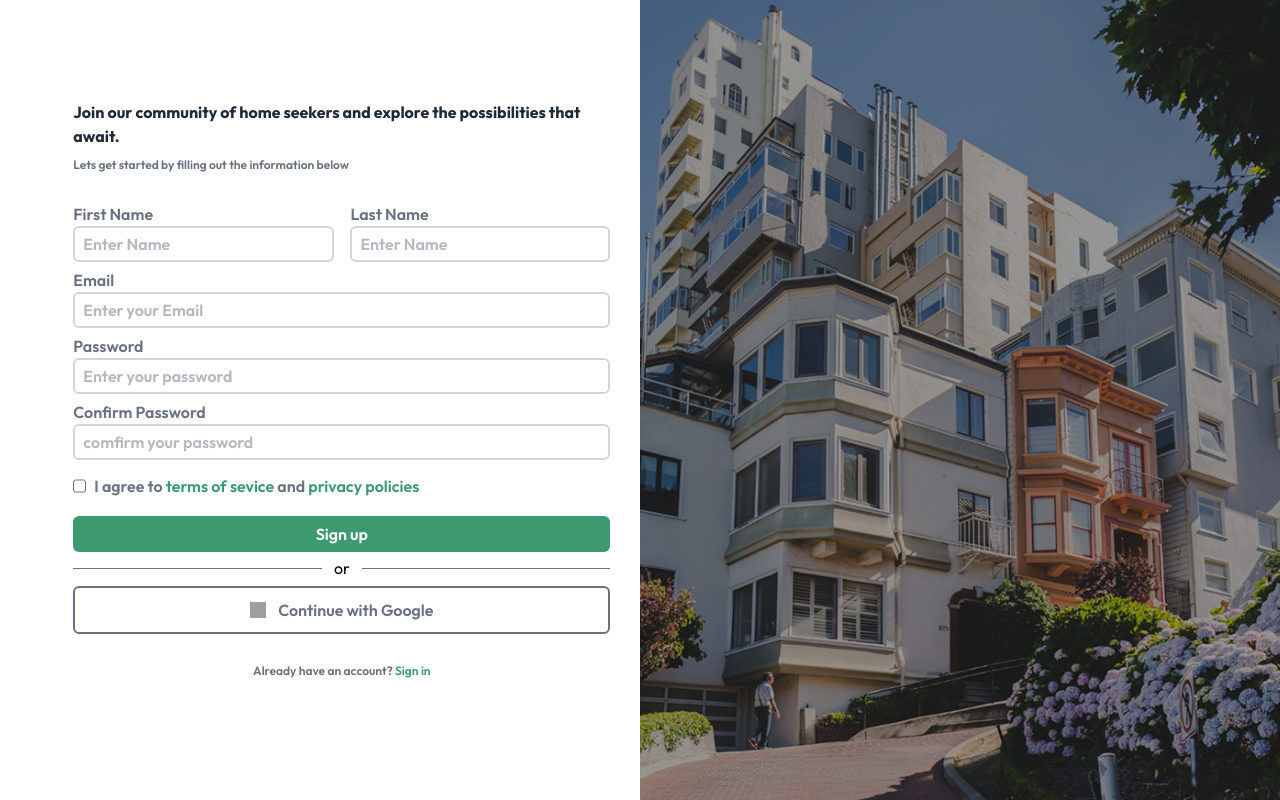
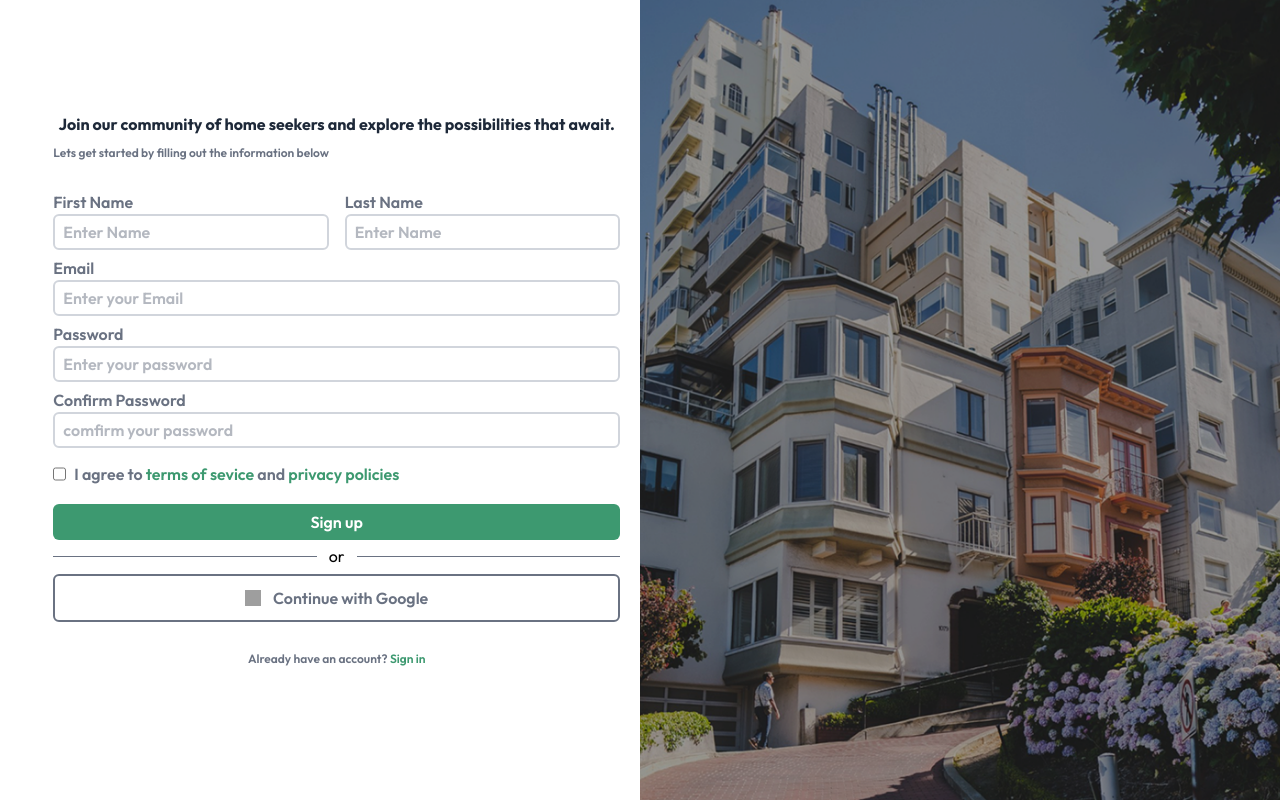
Before and after one commit to dayosvoid/frontend-beta-house, a React (Vite) app: page /signUp in a window 1280 px wide. Built offline with nearby package versions, Linux system fonts and the light colour scheme; grey boxes are pictures that could not be loaded.

Commit message:
Update SignUp.jsx

```diff
--- a/src/pages/SignUp.jsx
+++ b/src/pages/SignUp.jsx
@@ -95,15 +95,15 @@ const validate = (value) => {
 
   return (
     <div className='md:relative h-full md:min-h-screen'>
-        <div className='md:flex container w-11/12 md:min-w-11/12 min-h-screen items-center mx-auto gap-5'>
+        <div className='md:flex container w-11/12 md:min-w-11/12 min-h-screen items-center mx-auto gap-10'>
             {/* mobile just form*/}
-            <div className='flex flex-col justify-center items-center py-10 space-y-2 h-full md:w-[50%] md:px-5'>
+            <div className='flex flex-col justify-center text-[16px] items-center py-10 space-y-2 h-full md:w-[50%]'>
                 <h2 className='font-bold text-center text-gray-800 md:text-start'>Join our community of home seekers and explore the possibilities that await. </h2>
                 <p className='w-full text-[12px] text-center font-semibold text-gray-500 md:text-start'>Lets get started by filling out the information below</p>
                 <form onSubmit={handleSubmit}className='pt-5 space-y-1.5 text-[16px] w-full '>
                    <div className='flex gap-4 w-full '>
                     {/* first name */}
-                    <div className='relative'>
+                    <div className='relative w-full'>
                         <label htmlFor="" className='font-semibold text-gray-500 text-[16px] w-full relative'> First Name
                             <input type="text" placeholder='Enter Name' name="firstName" value={formValue.firstName} onChange={handleChange} className='border-2 border-gray-300 rounded-md py-1 pl-2 w-full'/>
                         </label>
@@ -112,7 +112,7 @@ const validate = (value) => {
 
 
                     {/* last name */}
-                    <div className='relative'>
+                    <div className='relative w-full'>
                         <label htmlFor="" className='font-semibold text-gray-500 text-[16px] w-full relative'> Last Name
                             <input type="text" placeholder='Enter Name' name="lastName" value={formValue.lastName} onChange={handleChange} className='border-2 border-gray-300 rounded-md py-1 pl-2 w-full'/>
                         </label>
```
